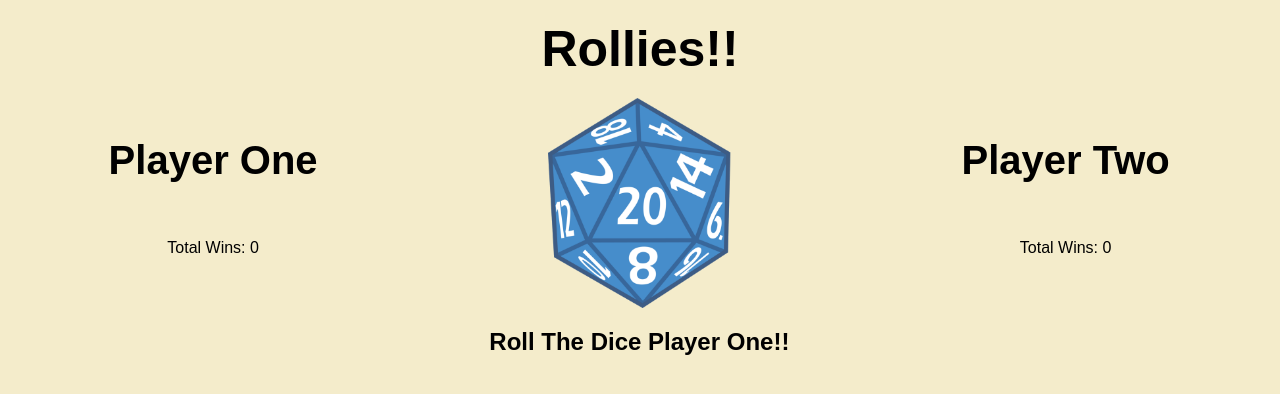
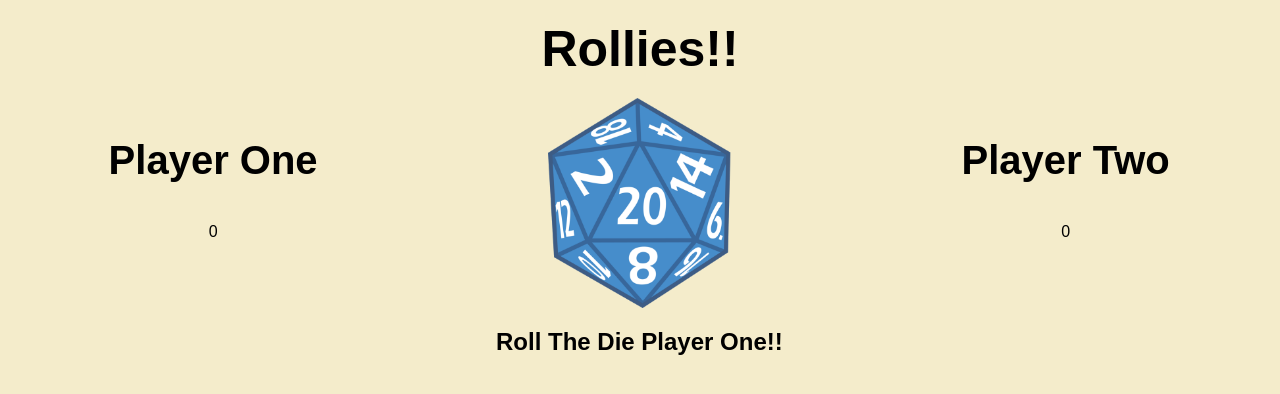
Before and after one commit to Jorgan612/Rollies, a React (Create React App) app: page / in a window 1280 px wide. Shown: the top 394 px of the page. Built offline with nearby package versions, Linux system fonts and the light colour scheme.

Commit message:
Continue troubleshooting issue. State for player two's roll was not updating on DOM and was causing issues with determineWinner logic. useEffect created to attempt and correct this. It works, however creates an infinite loop. Bug will need to be fixed.

```diff
--- a/src/Components/App.js
+++ b/src/Components/App.js
@@ -1,46 +1,67 @@
-import React, {useState} from 'react';
+import React, { useState, useEffect } from 'react';
 import '../css/App.css';
 import dice from '../assets/d20-blue.png';
 
 const App = () => {
  const [playerOneRoll, setPlayerOneRoll] = useState(null);
  const [playerTwoRoll, setPlayerTwoRoll] = useState(null);
+
  const [isPlayerOneTurn, setIsPlayerOneTurn] = useState(true);
+
  const [winningPlayer, setWinningPlayer] = useState('');
+
  const [playerOneWins, setPlayerOneWins] = useState(0);
  const [playerTwoWins, setPlayerTwoWins] = useState(0);
 
   const getDiceRoll = () => {
     let newRoll = Math.floor(Math.random() * 20 + 1);
+    console.log('newRoll', newRoll);
     if (isPlayerOneTurn) {
       setPlayerOneRoll(newRoll);
       setIsPlayerOneTurn(false);
-    }
-    if (!isPlayerOneTurn) {
+    } else {
+      // setPlayerTwoRoll is not setting newRoll as its value - it remains null. Why?
+      // per stackoverflow setState is asynchronous and doesn't reflect the updated state value immediately.
+
+      // passing a second argument into the setPlayerTwoRoll function does not work and console recommends using UseEffect instead.
       setPlayerTwoRoll(newRoll);
       setIsPlayerOneTurn(true);
-      determineWinner();
     }
-  };
+  }
+
+  /*
+   useEffect is allowing setPlayerTwoRoll to update state AND allow for the all logic in determineWinner to work BUT it is creating an infinite loop... A: When the die is clicked a third time without reseting the state for player rolls first and B: randomly - regardless of whether Roll Again? is clicked before the next round or not... BUT sometimes it works as intended.
+   */
+  useEffect(() => {
+    playerOneRoll && playerTwoRoll && determineWinner();
+  })
+
 
   const determineWinner = () => {
     // determine Winner IS being called after player 2's roll is set
+    // above comment made before implementing useEffect hook
+    console.log('player 1 roll --', playerOneRoll)
+    console.log('player 2 roll --', playerTwoRoll)
+
+    // playerTwoRoll is logging null, setPlayerTwoRoll from getDiceRoll function is not setting state.
     if (playerOneRoll > playerTwoRoll) {
+      console.log('determineWin - if')
       setWinningPlayer('Player One Wins!');
       addPlayerWin();
     } else if (playerOneRoll < playerTwoRoll) {
+      console.log('determineWin - else if')
       setWinningPlayer('Player Two Wins!');
       addPlayerWin();
     } else if (playerOneRoll === playerTwoRoll) {
+      console.log('determineWin - else')
       setWinningPlayer('DRAW!');
-    };
+    }
   }
 
   const addPlayerWin = () => {
-    let playerOne = 0;
+    // Conditions and setState are working - will there be async issues in the future?
     if (winningPlayer === 'Player One Wins!') {
-      playerOne++;
-      setPlayerOneWins({playerOne});
+      setPlayerOneWins(playerOneWins + 1);
     }
     if (winningPlayer === 'Player Two Wins!') {
       setPlayerTwoWins(playerTwoWins + 1);
@@ -59,21 +80,19 @@ return (
     <div className='all-sections-div'>
       <section className='player-one-section'>
         <h1 className='player-one-title title'>Player One</h1>
-        <p>Total Wins: {playerOneWins}</p>
-        {/* {playerOneWins && <p>Total Wins: {playerOneWins}</p>} */}
+        {playerOneWins && <p>Total Wins: {playerOneWins}</p>}
       </section>
       <section className='center-section'>
         <img className='blue-dice-png-button' src={dice} alt='Blue 20 sided polyhedral dice' onClick={getDiceRoll}/>
-        {isPlayerOneTurn ? <h2 className='title'>Roll The Dice Player One!!</h2> : <h2 className='title'>Roll The Dice Player Two!!</h2>}
+        {isPlayerOneTurn ? <h2 className='title'>Roll The Die Player One!!</h2> : <h2 className='title'>Roll The Die Player Two!!</h2>}
         {playerOneRoll && <p className='current-roll'>Player One: {playerOneRoll}</p>}
         {playerTwoRoll && <p className='current-roll'>Player Two: {playerTwoRoll}</p>}
-        {winningPlayer ? <h3>{winningPlayer}</h3> : <p></p>}
+        {winningPlayer && <h3>{winningPlayer}</h3>}
         {winningPlayer && <div className='reset-button' onClick={resetNextTurn}>Roll Again?</div>}
       </section>
       <section className='player-two-section'>
         <h1 className='player-two-title title'>Player Two</h1>
-        <p>Total Wins: {playerTwoWins}</p>
-        {/* {playerTwoWins && <p>Total Wins: {playerTwoWins}</p>} */}
+        {playerTwoWins && <p>Total Wins: {playerTwoWins}</p>}
       </section>
     </div>
   </section>
```
